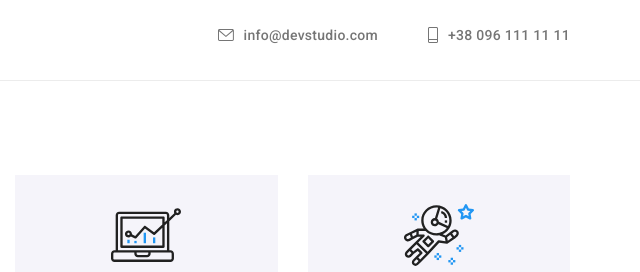
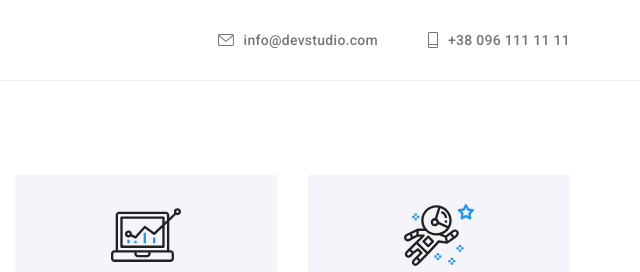
Before and after one commit to virvaiva/goit-markup-hw-08, a plain HTML site: page index.html in a window 1280 px wide. Shown: the top 272 px of the page, 640-1280 px from the left. Drawn offline with nearby package versions, Linux system fonts and the light colour scheme.

Commit message:
Update cscss

```diff
--- a/scss/components/_contacts.scss
+++ b/scss/components/_contacts.scss
@@ -30,7 +30,7 @@
 
 
 .contact__link {
-    @include mq(tablet) {
+    @include mq(not-desktop) {
     padding-top: 0px;
     padding-bottom: 10px;
     }
--- a/scss/components/_logo.scss
+++ b/scss/components/_logo.scss
@@ -1,6 +1,10 @@
 /* logo */
 
 .logo {
+    @include mq(mobile-only) {
+        padding-top: 16px;
+        padding-bottom: 16px;
+    }
     display: block;
     color: var(--accent-color);
     font-family: Raleway, sans-serif;
```
Also changed, not shown: css/main.css, css/main.min.css, 2 other files.
